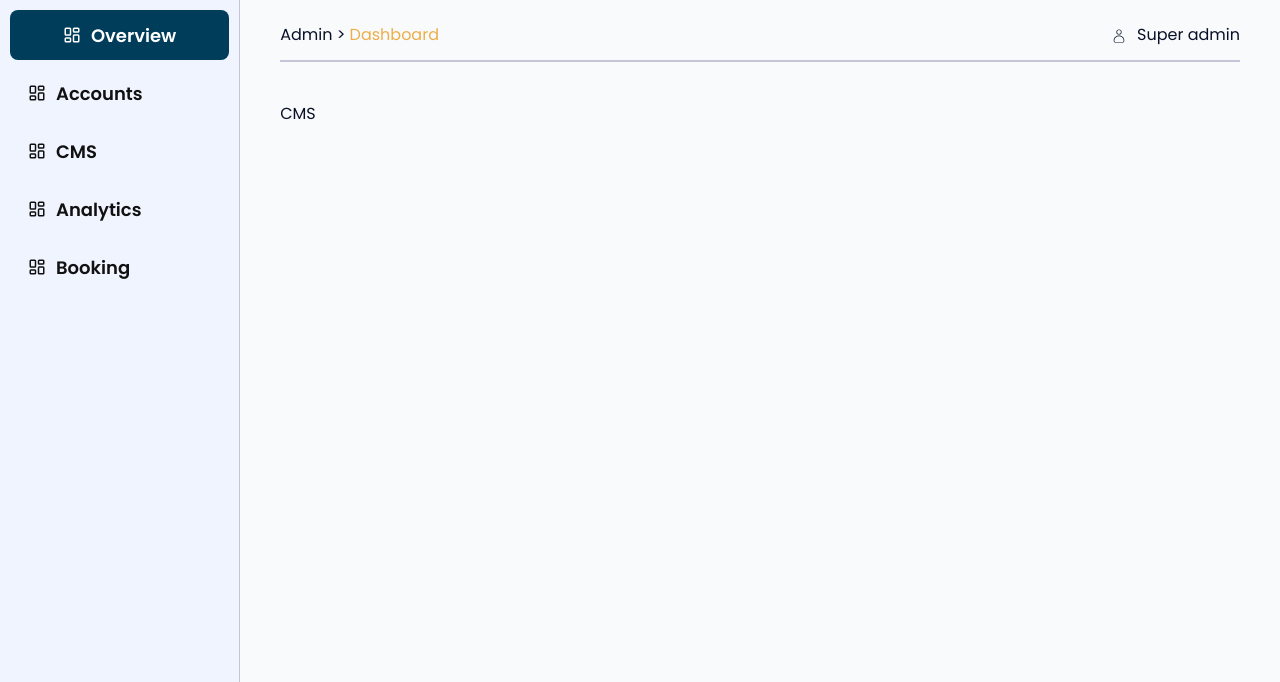
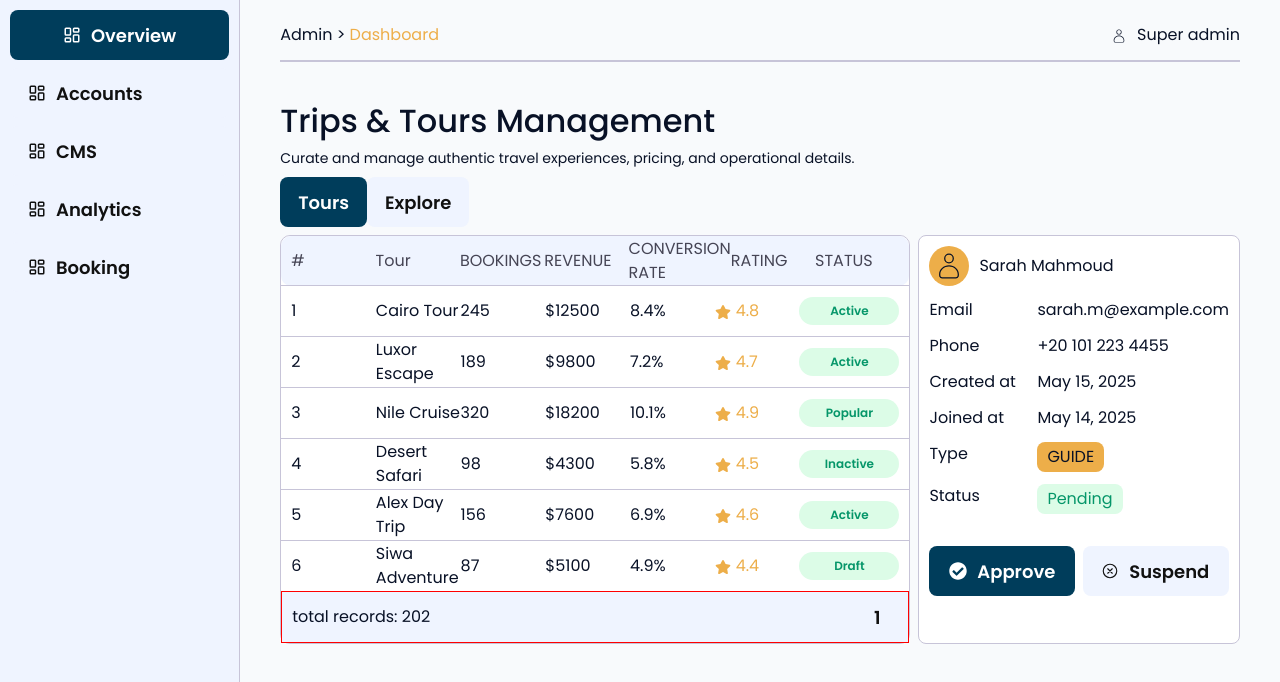
Before and after one commit to mohamed-h-eng/Nefru, a React app in the folder frontend/: page /admin/cms in a window 1280 px wide. Shown: the top 682 px of the page. Built offline with nearby package versions, Linux system fonts and the light colour scheme; the HTML template or start-up script is replaced by a standard one.

Commit message:
update: account mngmnt

```diff
--- a/frontend/src/pages/Admin/components/Accounts/Accounts.jsx
+++ b/frontend/src/pages/Admin/components/Accounts/Accounts.jsx
@@ -41,8 +41,7 @@ export default function Accounts(){
                         }
                     </div>
                     <div className={styles.info}>
-                        <Table title="Top Performing Trips" data={users} headers={['#','Tour',"BOOKINGS","REVENUE","CONVERSION RATE","RATING","STATUS"]}/>
-
+                        <Table data={users} headers={['#','Tour',"BOOKINGS","REVENUE","CONVERSION RATE","RATING","STATUS"]}/>
                         <div className={styles.edit}>
                             <div className={styles.section_1}>
                                 <Icons.User/>
--- a/frontend/src/pages/Admin/components/CMS/CMS.jsx
+++ b/frontend/src/pages/Admin/components/CMS/CMS.jsx
@@ -1,9 +1,94 @@
 import styles from './CMS.module.css'
+import Table from '../Table/Table'
+import {Button }from '../../../../shared/components/Button/Button'
+import {Input }from '../../../../shared/components/Inputs/Inputs'
+import {useState} from 'react'
+import Icons from '../../.././../assets/icons'
 
 export default function CMS(){
+    const users = [
+//         {pagination: {
+//     page: 1,
+//     pageSize: 10,
+//     total: 0,
+//   }} add pagination data
+        { id: 1, tour: "Cairo Tour", bookings: 245, revenue: 12500, convRate: "8.4", rating: 4.8, status: "Active" },
+        { id: 2, tour: "Luxor Escape", bookings: 189, revenue: 9800, convRate: "7.2", rating: 4.7, status: "Active" },
+        { id: 3, tour: "Nile Cruise", bookings: 320, revenue: 18200, convRate: "10.1", rating: 4.9, status: "Popular" },
+        { id: 4, tour: "Desert Safari", bookings: 98, revenue: 4300, convRate: "5.8", rating: 4.5, status: "Inactive" },
+        { id: 5, tour: "Alex Day Trip", bookings: 156, revenue: 7600, convRate: "6.9", rating: 4.6, status: "Active" },
+        { id: 6, tour: "Siwa Adventure", bookings: 87, revenue: 5100, convRate: "4.9", rating: 4.4, status: "Draft" }
+    ]
+    const [activeTab,setActiveTab] = useState("Tours")
+    const tabs = [
+        {label:"Tours"},
+        {label:"Explore"}
+    ]
     return(
         <>
-        <p>CMS</p>
+            <div className={styles.container}>
+                <div className={styles.title}>
+                    <h2 style={{fontSize:"32px"}}>Trips & Tours Management</h2>
+                    <p style={{fontSize:"14px"}}>Curate and manage authentic travel experiences, pricing, and operational details.</p>
+                </div>
+                <div className={styles.body}>
+                    <div className={styles.tabs}>
+                        {
+                            tabs.map((item,index)=>(
+                                <Button
+                                    type={activeTab === item.label?"primary":"normal"}
+                                    key={index}
+                                    onClick={()=>setActiveTab(item.label)}>
+                                        {item.label}
+                                </Button>
+                            ))
+                        }
+                    </div>
+                    <div className={styles.info}>
+                        <Table data={users} headers={['#','Tour',"BOOKINGS","REVENUE","CONVERSION RATE","RATING","STATUS"]}/>
+
+                        <div className={styles.edit}>
+                            <div className={styles.section_1}>
+                                <Icons.User/>
+                                <p>Sarah Mahmoud</p>
+                            </div>
+                            <div className={styles.item}>
+                                <p>Email</p>
+                                <p>sarah.m@example.com</p>
+                            </div>
+                            <div className={styles.item}>
+                                <p>Phone</p>
+                                <p>+20 101 223 4455</p>
+                            </div>
+                            <div className={styles.item}>
+                                <p>Created at</p>
+                                <p>May 15, 2025</p>
+                            </div>
+                            <div className={styles.item}>
+                                <p>Joined at</p>
+                                <p>May 14, 2025</p>
+                            </div>
+                            <div className={styles.item}>
+                                <p>Type</p>
+                                <p className={styles.itemTag}>GUIDE</p>
+                            </div>
+                            <div className={styles.item}>
+                                <p>Status</p>
+                                <p className={styles.status}
+                                    style={{
+                                    color:"var(--color-active)",backgroundColor:"var(--color-active-mute)"
+                                    }}>Pending</p>
+                            </div>
+
+                            <div className={styles.actions}>
+                                <Button icon={<Icons.CheckCircle/>} type="primary">Approve</Button>
+                                <Button icon={<Icons.circleWrong/>} type="normal">Suspend</Button>
+                            </div>
+                        </div>
+                    </div>
+
+                </div>
+            </div>
         </>
     )
 }
--- a/frontend/src/pages/Admin/components/CMS/CMS.module.css
+++ b/frontend/src/pages/Admin/components/CMS/CMS.module.css
@@ -0,0 +1,78 @@
+.container{
+    display:flex;
+    flex-direction:column;
+    gap:8px;
+    width:100%;
+    height:100%;
+
+}
+.title{
+    display:flex;
+    gap:8px;
+    flex-direction: column;
+    justify-content:left
+}
+.body{
+    display:flex;
+    flex-direction:column;
+    gap:8px;
+    width:100%;
+}
+.tabs{
+    display:flex;
+    width:fit-content;
+}
+.info{
+    display:flex;
+    gap:8px;
+}
+
+.edit{
+    border:1px solid var(--color-border);
+    display:flex;
+    flex-direction:column;
+    padding:10px;
+    border-radius:var(--border-radius);
+    background-color:white;
+    gap:12px;
+}
+.section_1{
+    display:flex;
+    gap:10px;
+    align-items:center;
+}
+.section_1 :first-child{
+    background-color:var(--color-secondary);
+    padding:5px;
+    width:40px;
+    height:40px;
+    border-radius:50%;
+}
+.item{
+    display:flex;
+    gap:8px;
+}
+.item :first-child{
+    width:100px;
+
+}
+.itemTag{
+    background-color:var(--color-secondary);
+    align-content:center;
+    padding:0 10px;
+    height:30px;
+    border-radius:var(--border-radius);
+}
+.status{
+    display:flex;
+    align-items:center;
+    justify-content:center;
+    padding:0 10px;
+    height:30px;
+    border-radius:var(--border-radius);
+}
+.actions{
+    display:flex;
+    gap:8px;
+    margin-top:20px;
+}
--- a/frontend/src/pages/Admin/components/Table/Table.jsx
+++ b/frontend/src/pages/Admin/components/Table/Table.jsx
@@ -5,15 +5,20 @@ import { MdOutlineEdit } from "react-icons/md";
 import { RiDeleteBin6Line } from "react-icons/ri";
 import Icons from '../../../../assets/icons'
 import Input from '../../../../shared/components/inputs/Inputs'
+import {Button }from '../../../../shared/components/Button/Button'
+
 export default function Table({title="", headers=[], data=[]}){
     return(
         <>
             <div className={styles.container}>
-                <div className={styles.header}>
-                    <p>{title}</p>
-                </div>
+                {
+                    title? <div className={styles.header}>
+                                <p>{title}</p>
+                            </div> :<></>
+                }
                 <div className={styles.body}>
-                    <div className={styles.tableHead}>
+                    <div className={styles.tableHead}
+                        style={{borderRadius:title?"0px":"10px"}}>
                         {headers.map((item,index)=>(
                             <p className={styles.item} key={index}>{item}</p>
                         ))}
@@ -29,6 +34,14 @@ export default function Table({title="", headers=[], data=[]}){
                                 rating={item.rating}
                                 status={item.status} key={index} />
                         ))}
+                    </div>
+                    <div className={styles.footer}>
+                        <div className="t">
+                            <p>total records: 202</p>
+                        </div>
+                        <div className="t">
+                            <Button>1</Button>
+                        </div>
                     </div>
                 </div>
             </div>
--- a/frontend/src/pages/Admin/components/Table/Table.module.css
+++ b/frontend/src/pages/Admin/components/Table/Table.module.css
@@ -68,6 +68,14 @@
     margin-top:-1px;
 
 }
+.footer{
+    display:flex;
+    background-color:var(--color-primary-mute);
+    padding:0 10px;
+    align-items:center;
+    border:1px solid red;
+    justify-content:space-between;
+}
 /* event item */
 .itemContainer{
     display:flex;
```
